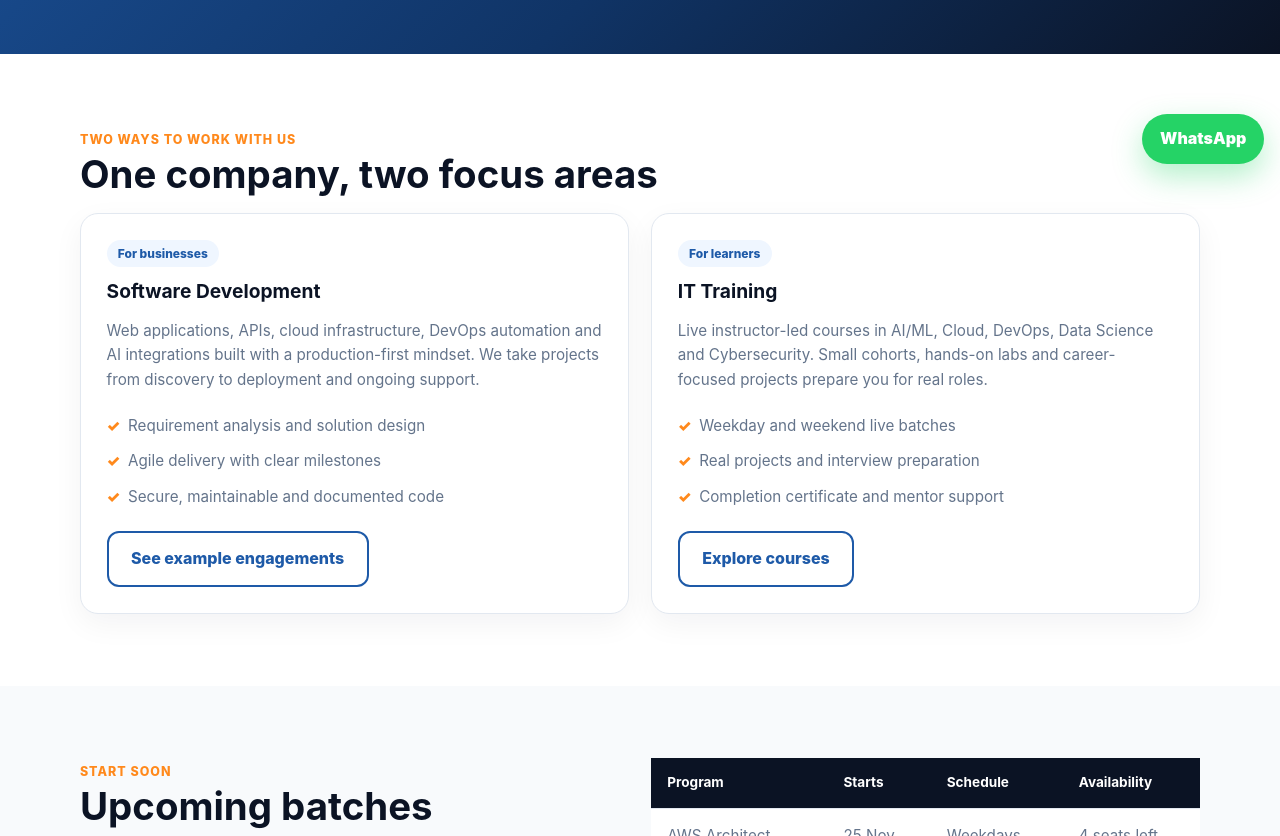
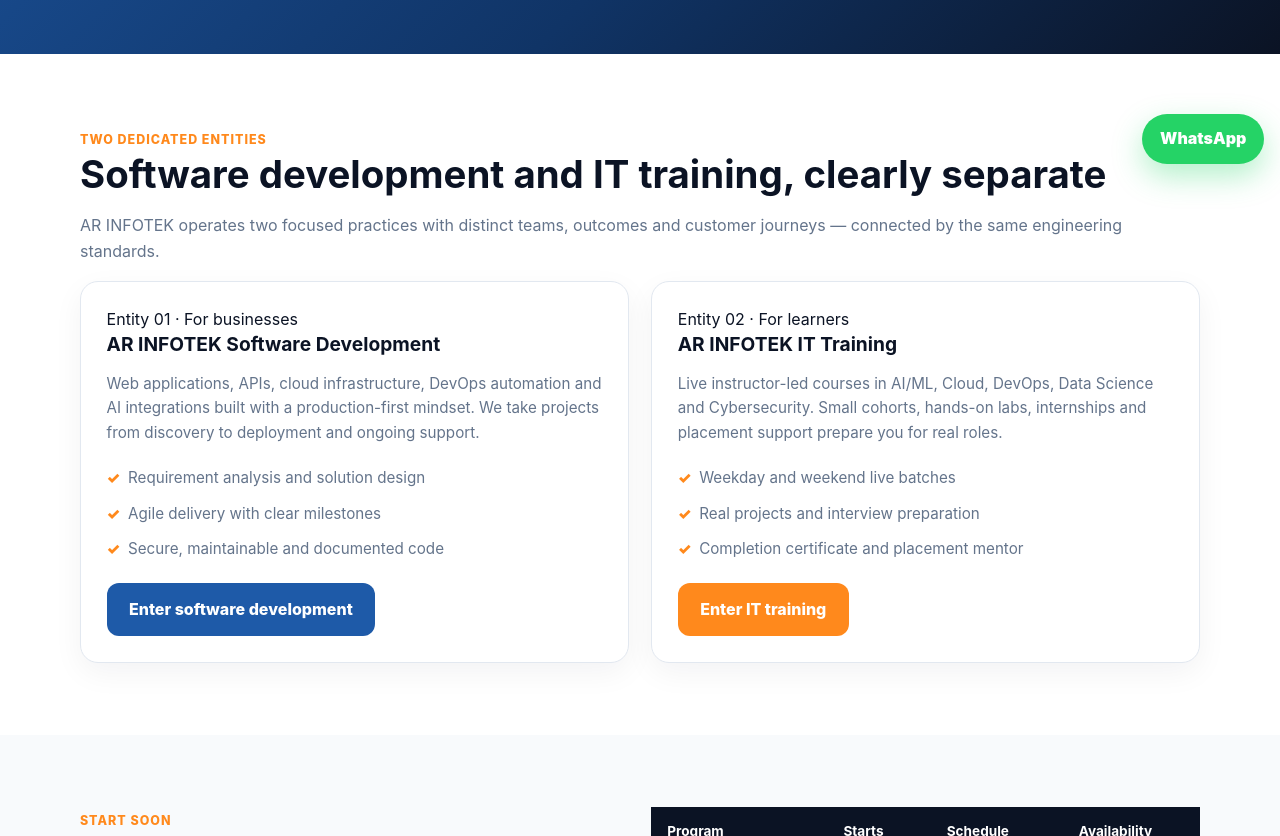
Before and after one commit to ranandraj/arinfotek-webapp-dev, an Astro site: page / in a window 1280 px wide. Shown: the part 620-1456 px from the top of the page. Built offline with nearby package versions, Linux system fonts and the light colour scheme; Astro itself is replaced by a stand-in of ours.

Commit message:
Highlight two entities and widen logo: src/pages/index.astro

```diff
--- a/src/pages/index.astro
+++ b/src/pages/index.astro
@@ -47,30 +47,31 @@ const studies = [
 
   <section class="section">
     <div class="container">
-      <span class="eyebrow">Two ways to work with us</span>
-      <h2>One company, two focus areas</h2>
+      <span class="eyebrow">Two dedicated entities</span>
+      <h2>Software development and IT training, clearly separate</h2>
+      <p>AR INFOTEK operates two focused practices with distinct teams, outcomes and customer journeys — connected by the same engineering standards.</p>
       <div class="grid two">
-        <div class="card">
-          <span class="tag">For businesses</span>
-          <h3>Software Development</h3>
+        <div class="card entity-card entity-dev">
+          <span class="entity-label">Entity 01 · For businesses</span>
+          <h3>AR INFOTEK Software Development</h3>
           <p>Web applications, APIs, cloud infrastructure, DevOps automation and AI integrations built with a production-first mindset. We take projects from discovery to deployment and ongoing support.</p>
           <ul class="checks">
             <li>Requirement analysis and solution design</li>
             <li>Agile delivery with clear milestones</li>
             <li>Secure, maintainable and documented code</li>
           </ul>
-          <a class="btn outline" href={`${base}case-studies/`}>See example engagements</a>
+          <a class="btn blue" href={`${base}software-development/`}>Enter software development</a>
         </div>
-        <div class="card">
-          <span class="tag">For learners</span>
-          <h3>IT Training</h3>
-          <p>Live instructor-led courses in AI/ML, Cloud, DevOps, Data Science and Cybersecurity. Small cohorts, hands-on labs and career-focused projects prepare you for real roles.</p>
+        <div class="card entity-card entity-training">
+          <span class="entity-label">Entity 02 · For learners</span>
+          <h3>AR INFOTEK IT Training</h3>
+          <p>Live instructor-led courses in AI/ML, Cloud, DevOps, Data Science and Cybersecurity. Small cohorts, hands-on labs, internships and placement support prepare you for real roles.</p>
           <ul class="checks">
             <li>Weekday and weekend live batches</li>
             <li>Real projects and interview preparation</li>
-            <li>Completion certificate and mentor support</li>
+            <li>Completion certificate and placement mentor</li>
           </ul>
-          <a class="btn outline" href={`${base}courses/`}>Explore courses</a>
+          <a class="btn" href={`${base}courses/`}>Enter IT training</a>
         </div>
       </div>
     </div>
```
